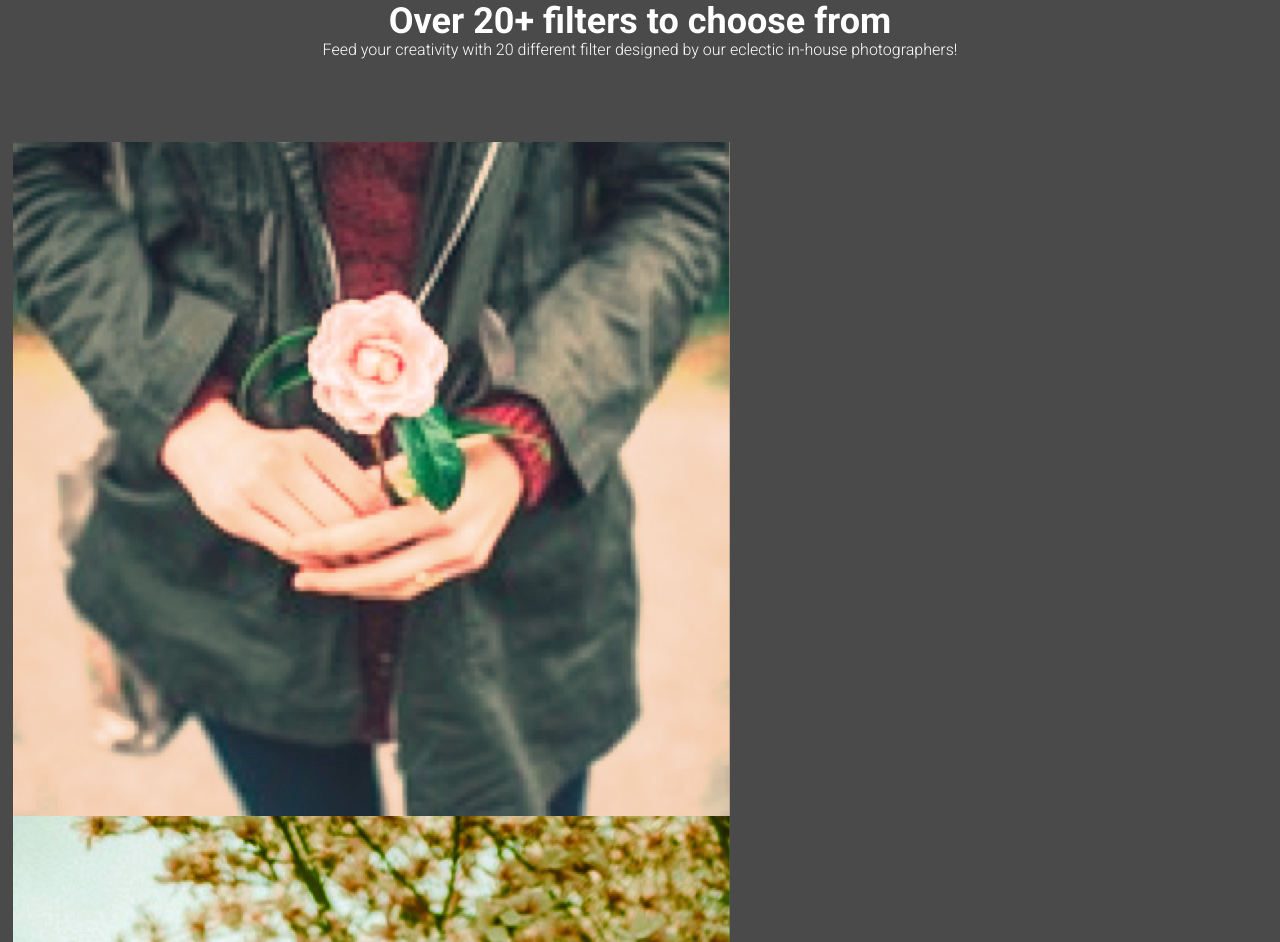
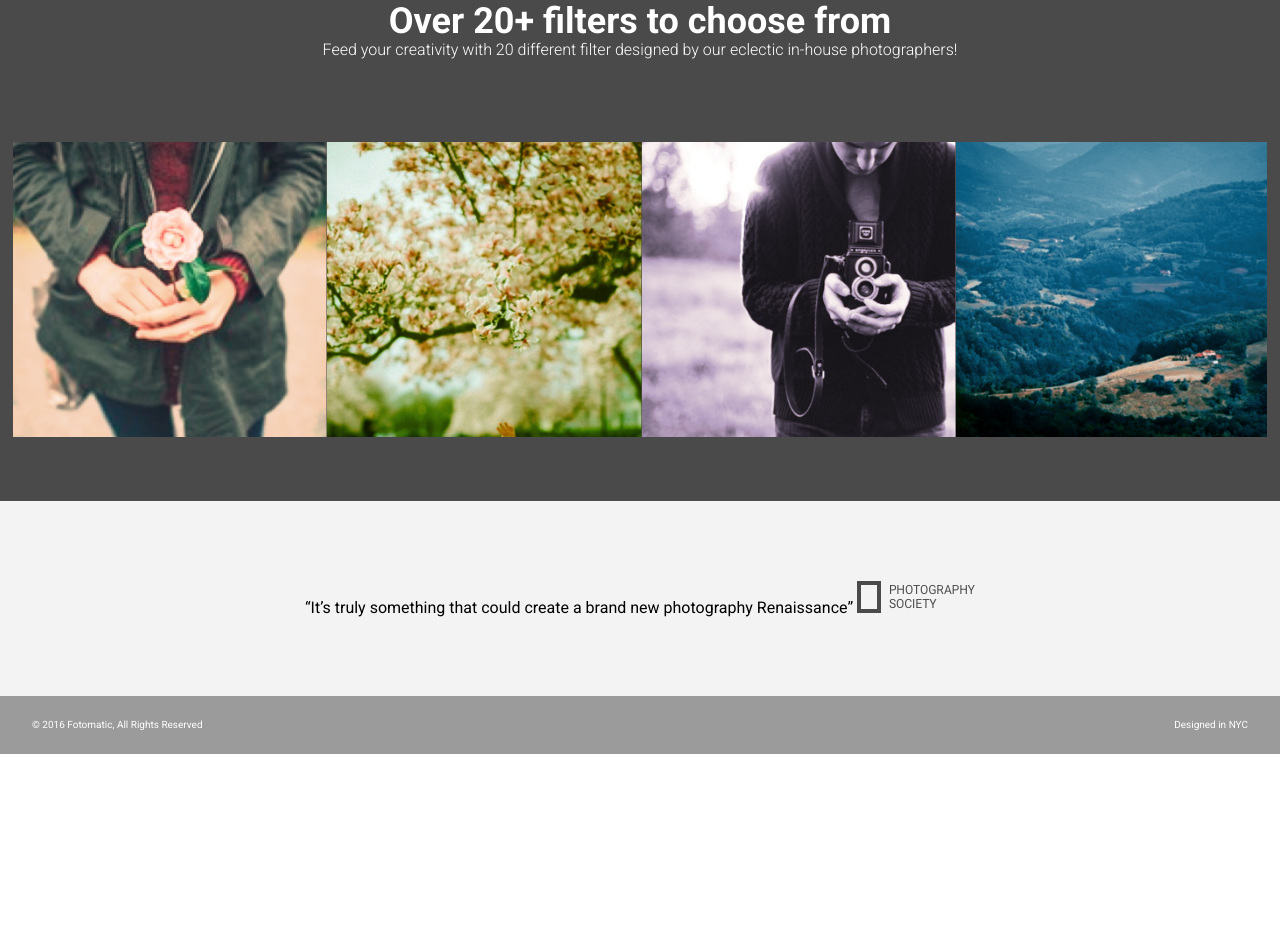
Before and after one commit to jjunglen/F1C1, a plain HTML site: page fotomatic_broken/index.html in a window 1280 px wide. Shown: the part 1490-2432 px from the top of the page. After the commit the page ends 2244 px from the top, so only its background shows below. Drawn offline with Linux system fonts and the light colour scheme; a web font is replaced by a local one.

Commit message:
filter and quotes section css work

```diff
--- a/fotomatic_broken/resources/css/style.css
+++ b/fotomatic_broken/resources/css/style.css
@@ -317,6 +317,14 @@ header .mobile {
 #filters-section .images-container {
   max-width: 100%;
   padding: 0 1%;
+  display: flex;
+  justify-content: center;
+}
+
+#filters-section img {
+  max-width: 100%;
+  height: auto;
+
 }
 
 @media only screen and (max-width: 760px) {
@@ -353,6 +361,8 @@ header .mobile {
 
 #quotes-section {
   background-color: #f3f3f3;
+  padding-top: 5rem;
+  padding-bottom: 5rem;
 }
 
 #quotes-section content {
@@ -361,11 +371,13 @@ header .mobile {
 
 #quotes-section quote {
   padding-right: 1.875rem;
-  font-family: "Palatino", serif;
+  font-family: "Palatino-Italic", serif;
   font-size: 1.875rem;
   line-height: 1.1;
   font-style: italic;
   color: #4a4a4a;
+  padding-right: 1.875rem;
+
 }
 
 #quotes-section quote-citation {
```
Also changed, not shown: fotomatic_broken/index.html (+1 -1 lines).
